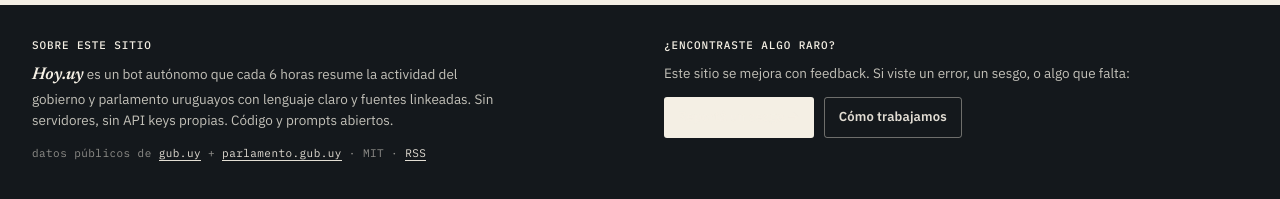
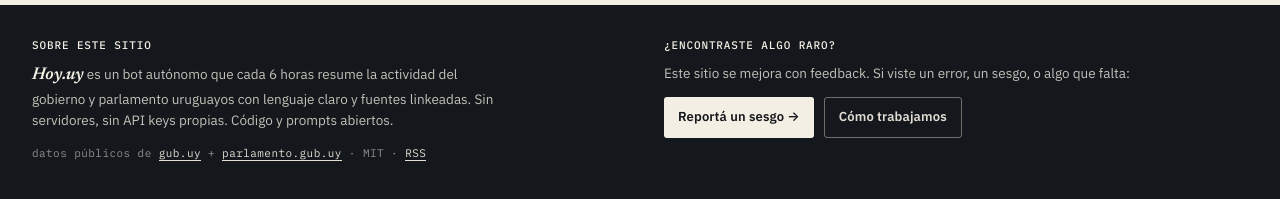
Before and after one commit to lezama/gob-uy-bot, a Jekyll site: the page built from index.html, in a window 1280 px wide and 1400 px high, scrolled down 1159 px. Shown: the part 1198-1397 px from the top of the window. Built offline with Jekyll 4.4.1, drawn with Linux system fonts in a browser that asks for light colours; the list of posts is cut into pages by our own code.

Commit message:
fix: texto del botón primario invisible en el footer dark
`.bh-foot a` (specificity 0,1,1) ganaba sobre `.btn--primary` (0,1,0),
así que el botón "Reportá un sesgo →" heredaba color paper sobre fondo
paper — texto invisible.

Fix: bump de specificity con `.bh-foot .btn--primary`.

Co-Authored-By: Claude Opus 4.7 (1M context) <noreply@anthropic.com>

```diff
--- a/assets/style.css
+++ b/assets/style.css
@@ -589,8 +589,8 @@ code, .mono { font-family: var(--mono); }
   letter-spacing: 0.01em;
   border: none;
 }
-.btn--primary { background: var(--paper); color: var(--ink); }
-.btn--primary:hover { background: #fff; color: var(--ink); }
+.btn--primary, .bh-foot .btn--primary { background: var(--paper); color: var(--ink); }
+.btn--primary:hover, .bh-foot .btn--primary:hover { background: #fff; color: var(--ink); }
 .btn--ghost { background: transparent; color: var(--paper); border: 1px solid rgba(244,239,228,.4); }
 .btn--ghost:hover { background: rgba(244,239,228,.1); color: var(--paper); }
 
```
